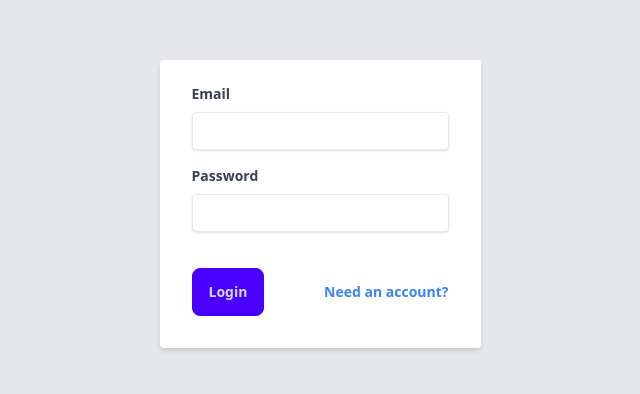
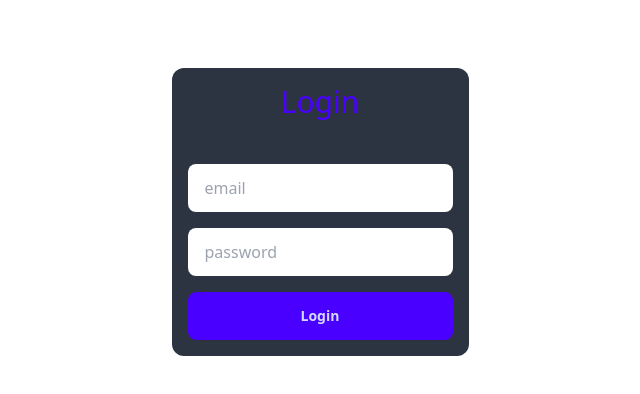
Before and after one commit to FilipAlberski/fizjo, a React (Vite) app in the folder client/: page /login in a window 1280 px wide. Shown: the part 188-582 px from the top of the page, without its empty margins (320-960 px from the left). Built offline with nearby package versions, Linux system fonts and the light colour scheme.

Commit message:
Refactor login page layout

```diff
--- a/client/src/pages/Login.tsx
+++ b/client/src/pages/Login.tsx
@@ -47,70 +47,28 @@ const Login = () => {
   };
 
   return (
-    <div className="flex h-screen bg-gray-200">
-      <div className="m-auto">
-        <form
-          className="bg-white shadow-md rounded px-8 pt-6 pb-8 mb-4"
-          onSubmit={handleSubmit}
+    <div className="flex h-screen justify-center items-center">
+      <form className="form flex flex-col items-center bg-neutral rounded-xl gap-4 p-4">
+        <h1 className="text-3xl text-center mb-7 text-primary">
+          Login
+        </h1>
+        <input
+          type="text"
+          placeholder="email"
+          className="input w-full max-w-xs"
+        />
+        <input
+          type="text"
+          placeholder="password"
+          className="input w-full max-w-xs"
+        />
+        <button
+          type="submit"
+          className="btn btn-primary w-full max-w-xs"
         >
-          <p
-            ref={errRef}
-            className={errMsg ? 'alert alert-error' : 'hidden'}
-          >
-            {errMsg}
-          </p>
-          <div className="mb-4">
-            <label
-              className="block text-gray-700 text-sm font-bold mb-2"
-              htmlFor="email"
-            >
-              Email
-            </label>
-            <input
-              ref={userRef}
-              id="email"
-              name="email"
-              type="email"
-              required
-              className="shadow appearance-none border rounded w-full py-2 px-3 text-gray-700 leading-tight focus:outline-none focus:shadow-outline"
-              value={email}
-              onChange={(e) => setEmail(e.target.value)}
-            />
-          </div>
-          <div className="mb-6">
-            <label
-              className="block text-gray-700 text-sm font-bold mb-2"
-              htmlFor="password"
-            >
-              Password
-            </label>
-            <input
-              id="password"
-              name="password"
-              type="password"
-              required
-              className="shadow appearance-none border rounded w-full py-2 px-3 text-gray-700 mb-3 leading-tight focus:outline-none focus:shadow-outline"
-              value={password}
-              onChange={(e) => setPassword(e.target.value)}
-            />
-          </div>
-          <div className="flex items-center justify-between">
-            <button
-              className="btn btn-primary"
-              type="submit"
-              disabled={isLoading}
-            >
-              {isLoading ? 'Logging in...' : 'Login'}
-            </button>
-            <Link
-              to="/register"
-              className="inline-block align-baseline font-bold text-sm text-blue-500 hover:text-blue-800"
-            >
-              Need an account?
-            </Link>
-          </div>
-        </form>
-      </div>
+          Login
+        </button>
+      </form>
     </div>
   );
 };
```
